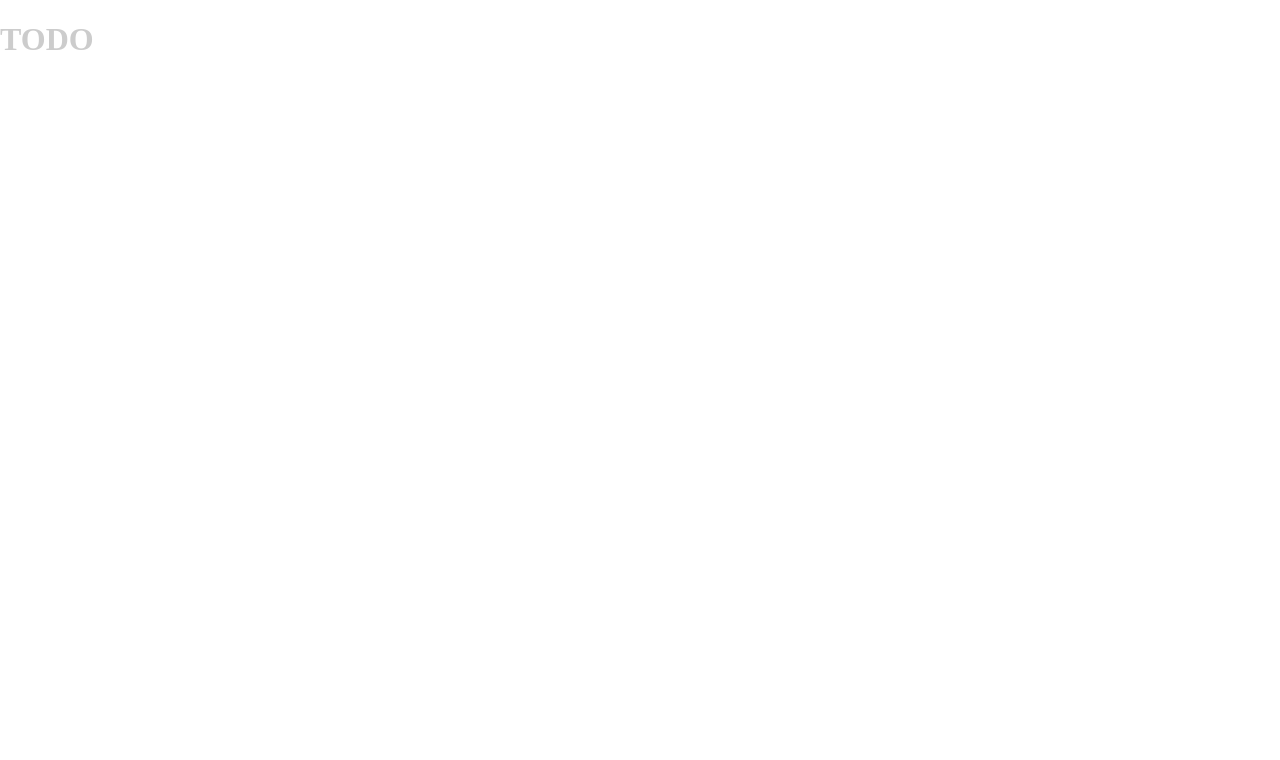
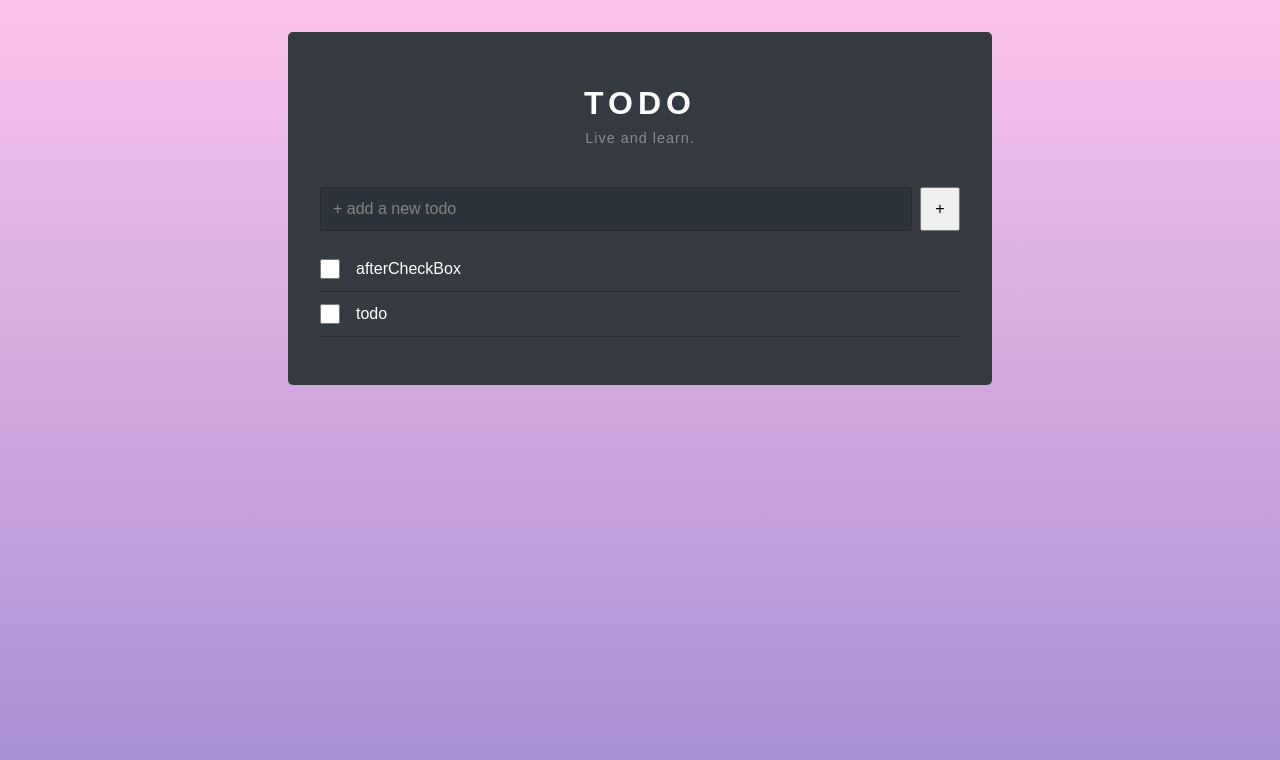
Before and after one commit to jcsamoyed/hexschool-js-basic-todo-list, a website built with webpack: page dist/index.html in a window 1280 px wide. Built offline with nearby package versions, Linux system fonts and the light colour scheme.

Commit message:
feat: add todo list template

```diff
--- a/src/scss/_index.scss
+++ b/src/scss/_index.scss
@@ -1,3 +1,64 @@
-h1 {
+body {
+  font-family: "Arial", serif;
+  color: #fff;
+  height: 100vh;
+  background-image: linear-gradient(to top, #a18cd1 0%, #fbc2eb 100%);
+  background-size: cover;
+  background-repeat: no-repeat;
+}
+.card {
+  background: $dark;
+  max-width: 640px;
+  margin: 2rem auto;
+  padding: 2rem;
+  border-radius: 5px;
+}
+.card__title {
+  text-align: center;
+  letter-spacing: 5px;
+  margin-bottom: 2.5rem;
+  span {
+    display: block;
+    font-size: 0.9rem;
+    font-weight: normal;
+    letter-spacing: 1px;
+    margin-top: 0.5rem;
+    opacity: 0.4;
+  }
+}
+.card__add {
+  display: flex;
+  flex-wrap: nowrap;
+}
+.card__input {
+  background-color: $black;
+  padding: 0.75rem;
+  border: solid 1px $border;
+  border-radius: 3px;
+  flex-grow: 1;
+}
+.card__input::placeholder {
   color: $gray;
 }
+.card__add-btn {
+  width: 2.5rem;
+  margin-left: 0.5rem;
+}
+.card__list {
+  list-style: none;
+  padding-left: 0;
+  li {
+    display: flex;
+    align-items: center;
+    border-bottom: solid 1px $border;
+    padding: 0.75rem 0;
+  }
+  input {
+    width: 1.25rem;
+    height: 1.25rem;
+    margin-right: 1rem;
+  }
+  label {
+    flex-grow: 1;
+  }
+}
--- a/src/scss/_variable.scss
+++ b/src/scss/_variable.scss
@@ -1 +1,4 @@
-$gray: #ccc;
+$gray: rgb(131, 131, 131);
+$dark: #343a40;
+$black: #2d333a;
+$border: #282932;
```
Also changed, not shown: dist/index.html.
